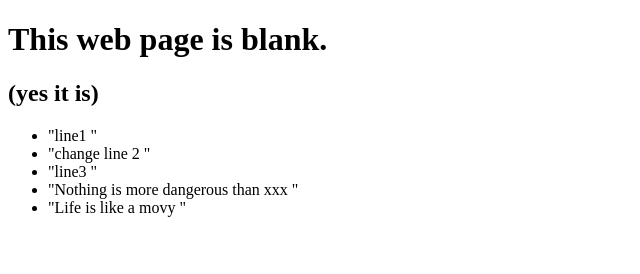
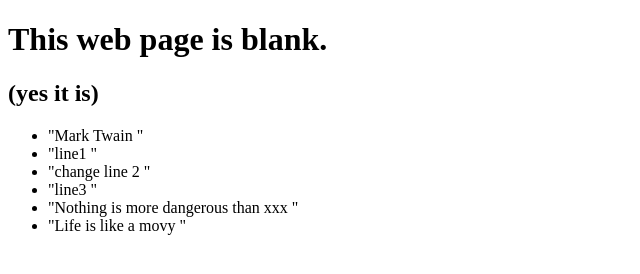
Before and after one commit to MartineGeiller/0MainSAP_Repo, a plain HTML site: page index.html in a window 1280 px wide. Shown: the whole page, without its empty margins (0-640 px from the left). Drawn offline with Linux system fonts and the light colour scheme.

Commit message:
Mark Twain

```diff
--- a/index.html
+++ b/index.html
@@ -9,6 +9,7 @@
 				<h1 >This web page is blank. </h1>
 				<h2>(yes it is)</h2>
 				<ul>
+					 <li>"Mark Twain "</li>
 					 <li>"line1 "</li>
 				      <li>"change line 2 "</li>
 				      <li>"line3 "</li>
```
